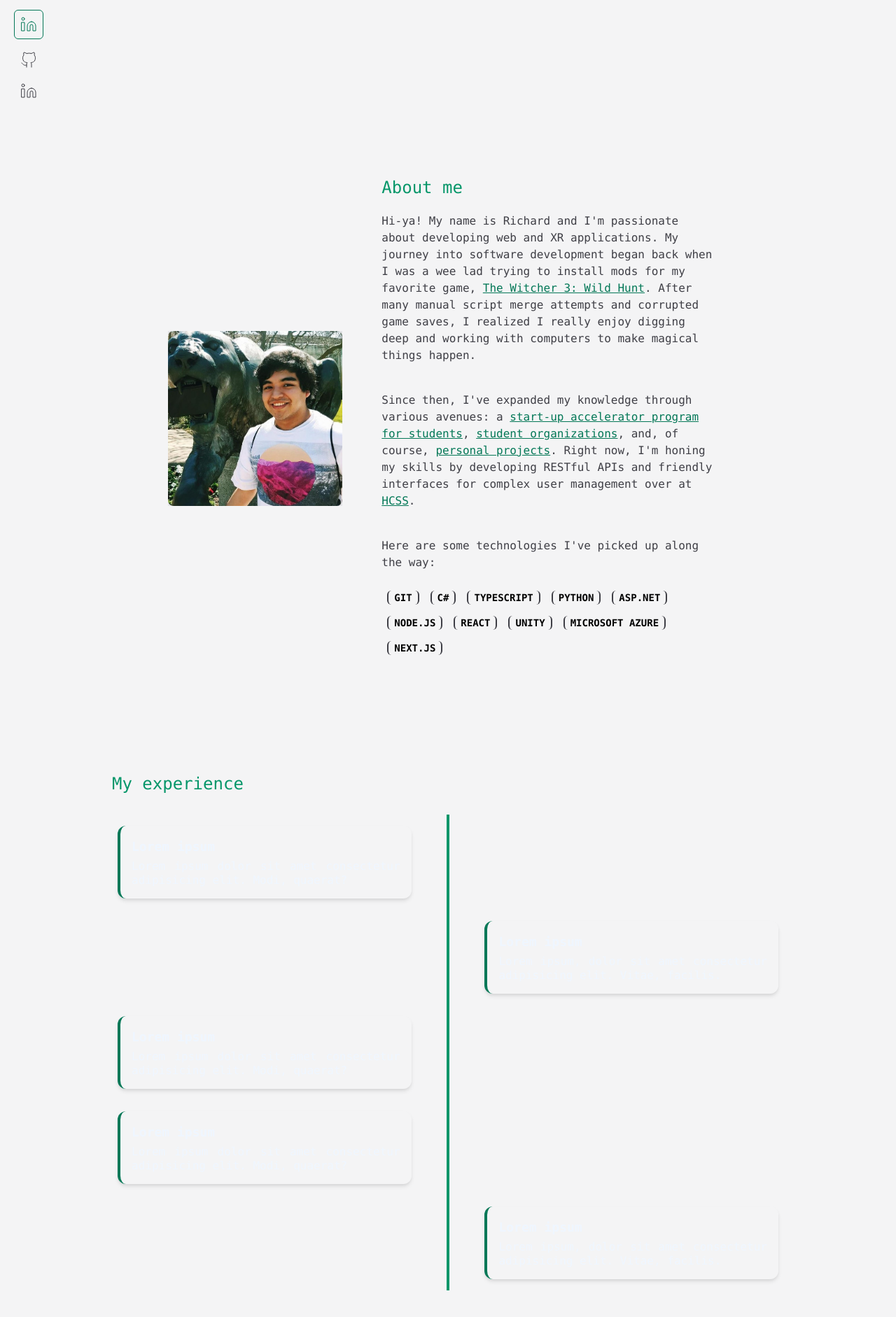
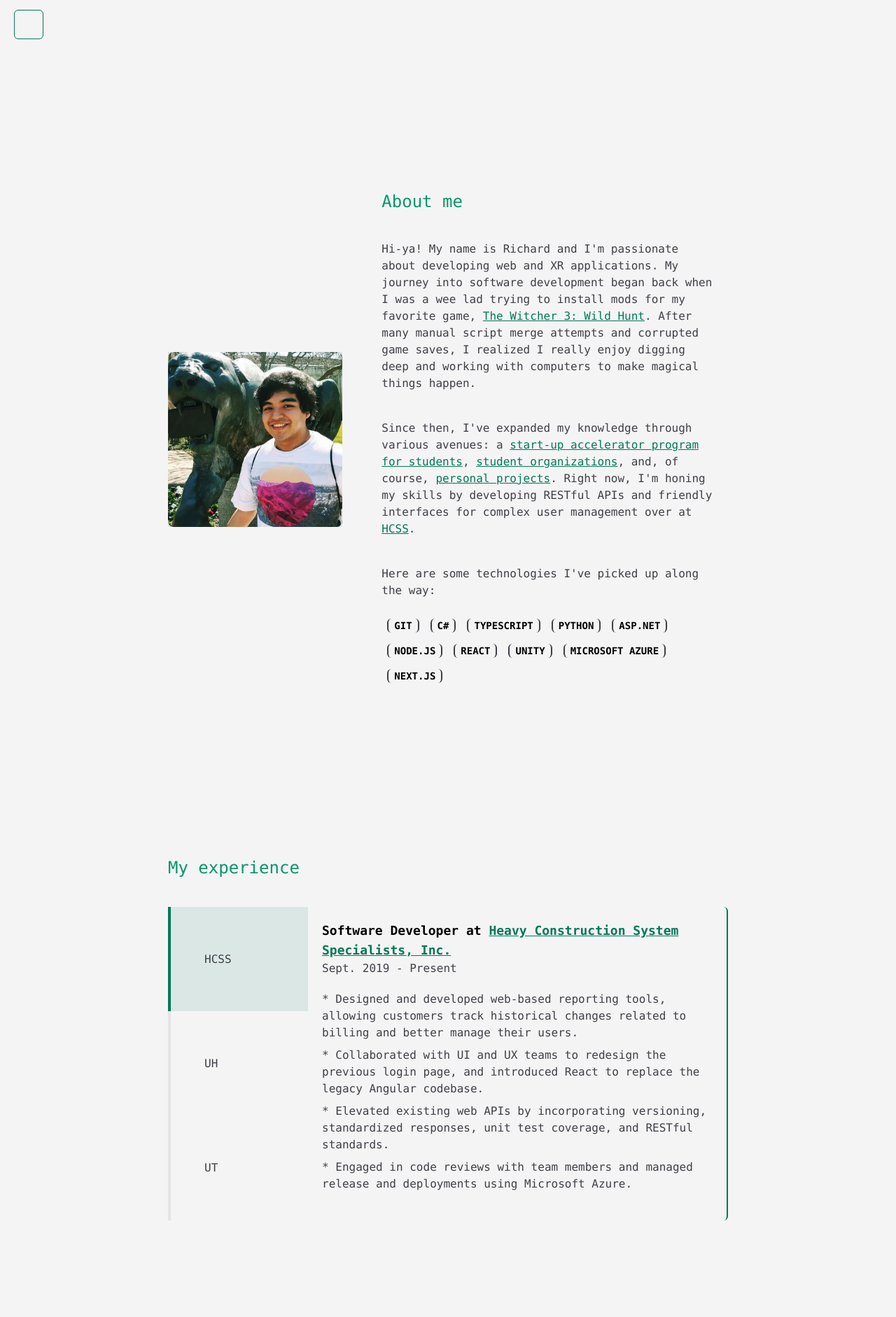
Before and after one commit to richard-paredes/richardparedes, a Next.js app: page / in a window 1280 px wide. Shown: the part 628-2510 px from the top of the page at 70% size. Built offline with nearby package versions, Linux system fonts and the light colour scheme; some icons are missing.

Commit message:
updated to include experience; style upgrade

```diff
--- a/components/Layout/Navbar.tsx
+++ b/components/Layout/Navbar.tsx
@@ -19,7 +19,7 @@ export const Navbar = () => {
         <input type="checkbox" className="hidden" id="menu-toggle" />
         <div className="hidden md:flex md:items-center md:w-auto w-full" id="menu">
             <nav>
-                <ul className="md:flex items-center text-center justify-between text-lg text-gray-900 dark:text-gray-400 pt-4 md:pt-0">
+                <ul className="md:flex items-center text-center justify-between text-body text-gray-900 dark:text-gray-400 pt-4 md:pt-0">
                     <li>
                         <a href="#about" className="md:p-4 py-3 px-0 block border-b-2 border-transparent hover-text-colored hover-border-colored">About</a>
                     </li>
--- /dev/null
+++ b/components/Tabs/Tab.tsx
@@ -0,0 +1,14 @@
+import React from 'react';
+
+export interface TabProps {
+  label: string;
+  activeTab: string;
+  onClick: (label: string) => void;
+}
+
+export const Tab: React.FC<TabProps> = ({ label, activeTab, onClick }) => {
+  const handleClick = () => onClick(label);
+  return <li role="tab" onClick={handleClick} className={`w-full transition flex border-b-4 md:border-b-0 md:border-l-4 px-12 py-2 md:h-full ${activeTab === label ? 'border-colored bg-colored bg-opacity-10 dark:bg-opacity-10' : 'border-grayscaled-soft'} hover-bg-colored hover:text-colored`}>
+    <span className="my-auto uppercase">{label}</span>
+  </li>
+};
--- /dev/null
+++ b/components/Tabs/TabContent.tsx
@@ -0,0 +1,11 @@
+import React from 'react';
+
+export interface TabContentProps {
+  label: string;
+}
+
+export const TabContent: React.FC<TabContentProps> = ({ children }) => {
+  return <>
+    {children}
+  </>
+}
--- /dev/null
+++ b/components/Tabs/Tabs.tsx
@@ -0,0 +1,34 @@
+import React, { useEffect, useState } from 'react';
+import { Tab } from './Tab';
+import { TabContentProps } from './TabContent';
+
+interface TabsProps {
+  children?: React.ReactElement<TabContentProps>[];
+}
+export const Tabs: React.FC<TabsProps> = ({ children }) => {
+  const [activeTab, setActiveTab] = useState('');
+  useEffect(() => {
+    if (!children || children.length < 1) {
+      return;
+    }
+    setActiveTab(children[0].props.label);
+  }, [children]);
+
+  return <div className="flex flex-col md:flex-row">
+    <div className="flex flex-col flex-1 items-stretch text-body md:w-1/3 xl:w-1/4 overflow-x-auto">
+      <ol className="z-0 mb-4 md:contents text-left flex flex-1 items-stretch text-grayscaled">
+        {children.map(tabContent => {
+          const { label } = tabContent.props
+          return <Tab key={label} label={label} activeTab={activeTab} onClick={setActiveTab} />
+        })}
+      </ol>
+    </div>
+    <div className="container md:w-2/3 xl:w-3/4 p-5 rounded-r-md border-r-2 border-colored">
+      {children.map(tabContent => {
+        const { label } = tabContent.props
+        return <div key={label} className={activeTab === label ? 'block' : 'hidden'}>{tabContent}</div>
+      }
+      )}
+    </div>
+  </div>
+}
--- a/pages/index.tsx
+++ b/pages/index.tsx
@@ -1,187 +1,120 @@
 import Head from 'next/head'
 import Image from 'next/image';
-import React from 'react'
+import React, { useState } from 'react'
 import { Sidebar } from '../components/Layout/Sidebar';
 import { Navbar } from '../components/Layout/Navbar';
+import { TabContent } from '../components/Tabs/TabContent';
+import { Tabs } from '../components/Tabs/Tabs';
 
 export const Home = (): JSX.Element => {
+  const [activeTab, setActiveTab] = useState('');
   return (
     <div className="flex flex-col font-mono theme-bg transition overflow-auto">
+      <Head>
+        <title>Richard Paredes</title>
+      </Head>
       <Navbar />
       <Sidebar />
       <div className="w-3/4 m-auto flex align-center ">
         <main className="w-full">
-          <section id="hello-world" className="w-full flex py-20 xl:py-32 min-h-screen md:w-3/4">
+          <section id="hello-world" className="w-full flex py-20 xl:py-32 min-h-screen md:w-3/5 xl:w-3/4">
             <div className="rounded-lg flex flex-col my-auto text-grayscaled">
-              <p className="header text-colored mb-10">
+              <p className="text-xl md:text-2xl text-colored mb-5 md:mb-10">
                 Hello, world!
               </p>
-              <h1 className="text-5xl text-black dark:text-white my-5">
+              <h1 className="text-3xl md:text-5xl text-black dark:text-white my-2 md:my-5">
                 I'm <span className="font-bold">Richard Paredes</span>.
               </h1>
-              <p className="text-4xl">
+              <p className="text-2xl md:text-4xl">
                 ^~^
               </p>
-              <p className="text-md my-10">
+              <p className="text-body my-4 md:my-10">
                 I'm a software engineer situated in Houston, Texas who loves to build applications for people. At the moment, I'm a full-stack web developer at <a href="https://www.hcss.com/" target="_blank" className="hyperlink">HCSS</a>, creating robust and scalable software for the construction industry.
               </p>
-              <div className="text-lg w-full align-self-end my-5">
+              <div className="text-md md:text-md w-full align-self-end my-2 md:my-5">
                 <a href="mailto:richard.o.paredes@gmail.com" className="btn-colored">Contact me</a>
               </div>
             </div>
           </section>
           <section id="about" className="flex py-20 min-h-screen w-full md:w-5/6 my-auto mx-auto">
             <div className="rounded-lg w-full flex flex-col md:flex-row my-auto overflow-auto sm:mx-auto md:mx-0 md:w-full">
-              <div className="z-0 w-full md:w-3/4 lg:w-2/3 xl:w-1/2 my-auto bg-gray-200 dark:bg-gray-800">
+              <div className="z-0 w-full md:w-3/4 lg:w-2/3 xl:w-1/2 my-auto bg-grayscaled-soft">
                 <Image alt="Richard Paredes" src="/images/me.jpg" width="225px" height="225px" layout="responsive" className="rounded-lg" />
               </div>
-              <div className="my-5 md:my-0 md:ml-10 flex flex-col container px-4 text-grayscaled">
-                <h2 className="header special-text-colored">
+              <div className="my-5 md:ml-10 flex flex-col container px-4 text-grayscaled">
+                <h2 className="text-xl md:text-2xl mb-5 md:mb-10 special-text-colored">
                   About me
                 </h2>
-                <p className="text-md mb-10">
+                <p className="text-body mb-5 md:mb-10">
                   Hi-ya!
                   My name is Richard and I'm passionate about developing web and XR applications. My journey into software development began back when I was a wee lad trying to install mods for my favorite game, <a href="https://thewitcher.com/en/witcher3" target="_blank" className="hyperlink">The Witcher 3: Wild Hunt</a>. After many manual script merge attempts and corrupted game saves, I realized I really enjoy digging deep and working with computers to make magical things happen.
                 </p>
-                <p className="text-md mb-10">
+                <p className="text-body mb-5 md:mb-10">
                   Since then, I've expanded my knowledge through various avenues: a <a href="https://redlabs.uh.edu" target="_blank" className="hyperlink">start-up accelerator program for students</a>, <a href="https://cougarcs.com/" target="_blank" className="hyperlink">student organizations</a>, and, of course, <a href="https://github.com/richard-paredes/" target="_blank" className="hyperlink">personal projects</a>. Right now, I'm honing my skills by developing RESTful APIs and friendly interfaces for complex user management over at <a href="https://www.hcss.com/" target="_blank" className="hyperlink">HCSS</a>.
                 </p>
-                <p className="text-md mb-5">
+                <p className="text-body mb-2 md:mb-5">
                   Here are some technologies I've picked up along the way:
                 </p>
-                <div className="flex text-black dark:text-white flex-wrap rounded-md">
-                  <span className="p-0 px-2 rounded-md text-sm uppercase border-l-2 border-r-2 border-gray-700 dark:border-gray-400 font-semibold m-2">Git</span>
-                  <span className="p-0 px-2 rounded-md text-sm uppercase border-l-2 border-r-2 border-gray-700 dark:border-gray-400 font-semibold m-2">C#</span>
-                  <span className="p-0 px-2 rounded-md text-sm uppercase border-l-2 border-r-2 border-gray-700 dark:border-gray-400 font-semibold m-2">TypeScript</span>
-                  <span className="p-0 px-2 rounded-md text-sm uppercase border-l-2 border-r-2 border-gray-700 dark:border-gray-400 font-semibold m-2">Python</span>
-                  <span className="p-0 px-2 rounded-md text-sm uppercase border-l-2 border-r-2 border-gray-700 dark:border-gray-400 font-semibold m-2">ASP.NET</span>
-                  <span className="p-0 px-2 rounded-md text-sm uppercase border-l-2 border-r-2 border-gray-700 dark:border-gray-400 font-semibold m-2">Node.JS</span>
-                  <span className="p-0 px-2 rounded-md text-sm uppercase border-l-2 border-r-2 border-gray-700 dark:border-gray-400 font-semibold m-2">React</span>
-                  <span className="p-0 px-2 rounded-md text-sm uppercase border-l-2 border-r-2 border-gray-700 dark:border-gray-400 font-semibold m-2">Unity</span>
-                  <span className="p-0 px-2 rounded-md text-sm uppercase border-l-2 border-r-2 border-gray-700 dark:border-gray-400 font-semibold m-2">Microsoft Azure</span>
-                  <span className="p-0 px-2 rounded-md text-sm uppercase border-l-2 border-r-2 border-gray-700 dark:border-gray-400 font-semibold m-2">Next.JS</span>
+                <div className="flex text-black text-xs md:text-sm dark:text-white flex-wrap rounded-md">
+                  <span className="pill">Git</span>
+                  <span className="pill">C#</span>
+                  <span className="pill">TypeScript</span>
+                  <span className="pill">Python</span>
+                  <span className="pill">ASP.NET</span>
+                  <span className="pill">Node.JS</span>
+                  <span className="pill">React</span>
+                  <span className="pill">Unity</span>
+                  <span className="pill">Microsoft Azure</span>
+                  <span className="pill">Next.JS</span>
                 </div>
               </div>
             </div>
           </section>
-          <section id="experience" className="flex flex-col py-20 min-h-screen w-full my-auto mx-auto">
-            <div className="mt-auto text-grayscaled">
-              <h2 className="header special-text-colored">
+          <section id="experience" className="flex flex-col py-20 min-h-screen w-full md:w-5/6 my-auto mx-auto">
+
+            <div className="my-auto  text-grayscaled">
+              <h2 className="text-xl md:text-2xl mb-5 md:mb-10 special-text-colored">
                 My experience
-                </h2>
-            </div>
-            <div className="container">
-              <div
-                className="flex flex-col md:grid grid-cols-9 mx-auto p-2 text-blue-50"
-              >
-                {/* <!-- left --> */}
-                <div className="flex flex-row-reverse md:contents">
-                  <div
-                    className="border-l-4 border-colored col-start-1 col-end-5 p-4 rounded-xl my-4 ml-auto shadow-md"
-                  >
-                    <h3 className="font-semibold text-lg mb-1">Lorem ipsum</h3>
-                    <p className="leading-tight text-justify">
-                      Lorem ipsum dolor sit amet consectetur adipisicing elit. Modi,
-                      quaerat?
-                </p>
-                  </div>
-                  <div className="col-start-5 col-end-6 md:mx-auto relative mr-10">
-                    <div className="h-full w-6 flex items-center justify-center">
-                      <div className="h-full w-1 special-bg-colored pointer-events-none"></div>
-                    </div>
-                    {/* <div
-                      className="w-6 h-6 absolute top-1/2 -mt-3 rounded-full border-l-4 border-colored shadow"
-                    ></div> */}
-                  </div>
-                </div>
-                {/* <!-- right --> */}
-                <div className="flex md:contents">
-                  <div className="col-start-5 col-end-6 mr-10 md:mx-auto relative">
-                    <div className="h-full w-6 flex items-center justify-center">
-                      <div className="h-full w-1 special-bg-colored pointer-events-none"></div>
-                    </div>
-                    {/* <div
-                      className="w-6 h-6 absolute top-1/2 -mt-3 rounded-full border-l-4 border-colored shadow"
-                    ></div> */}
-                  </div>
-                  <div
-                    className="border-l-4 border-colored col-start-6 col-end-10 p-4 rounded-xl my-4 mr-auto shadow-md"
-                  >
-                    <h3 className="font-semibold text-lg mb-1">Lorem ipsum</h3>
-                    <p className="leading-tight text-justify">
-                      Lorem ipsum, dolor sit amet consectetur adipisicing elit.
-                      Vitae, facilis.
-                </p>
-                  </div>
-                </div>
-                {/* <!-- left --> */}
-                <div className="flex flex-row-reverse md:contents">
-                  <div
-                    className="border-l-4 border-colored col-start-1 col-end-5 p-4 rounded-xl my-4 ml-auto shadow-md"
-                  >
-                    <h3 className="font-semibold text-lg mb-1">Lorem ipsum</h3>
-                    <p className="leading-tight text-justify">
-                      Lorem ipsum dolor sit amet consectetur adipisicing elit. Modi,
-                      quaerat?
-                </p>
-                  </div>
-                  <div className="col-start-5 col-end-6 md:mx-auto relative mr-10">
-                    <div className="h-full w-6 flex items-center justify-center">
-                      <div className="h-full w-1 special-bg-colored pointer-events-none"></div>
-                    </div>
-                    {/* <div
-                      className="w-6 h-6 absolute top-1/2 -mt-3 rounded-full border-l-4 border-colored shadow"
-                    ></div> */}
-                  </div>
-                </div>
-                {/* <!-- left --> */}
-                <div className="flex flex-row-reverse md:contents">
-                  <div
-                    className="border-l-4 border-colored col-start-1 col-end-5 p-4 rounded-xl my-4 ml-auto shadow-md"
-                  >
-                    <h3 className="font-semibold text-lg mb-1">Lorem ipsum</h3>
-                    <p className="leading-tight text-justify">
-                      Lorem ipsum dolor sit amet consectetur adipisicing elit. Modi,
-                      quaerat?
-                </p>
-                  </div>
-                  <div className="col-start-5 col-end-6 md:mx-auto relative mr-10">
-                    <div className="h-full w-6 flex items-center justify-center">
-                      <div className="h-full w-1 special-bg-colored pointer-events-none"></div>
-                    </div>
-                    {/* <div
-                      className="w-6 h-6 absolute top-1/2 -mt-3 rounded-full border-l-4 border-colored shadow"
-                    ></div> */}
-                  </div>
-                </div>
-                {/* <!-- right --> */}
-                <div className="flex md:contents">
-                  <div className="col-start-5 col-end-6 mr-10 md:mx-auto relative">
-                    <div className="h-full w-6 flex items-center justify-center">
-                      <div className="h-full w-1 special-bg-colored pointer-events-none"></div>
-                    </div>
-                    {/* <div
-                      className="w-6 h-6 absolute top-1/2 -mt-3 rounded-full border-l-4 border-colored shadow"
-                    ></div> */}
-                  </div>
-                  <div
-                    className="border-l-4 border-colored col-start-6 col-end-10 p-4 rounded-xl my-4 mr-auto shadow-md"
-                  >
-                    <h3 className="font-semibold text-lg mb-1">Lorem ipsum</h3>
-                    <p className="leading-tight text-justify">
-                      Lorem ipsum, dolor sit amet consectetur adipisicing elit.
-                      Vitae, facilis.
-                </p>
-                  </div>
-                </div>
-              </div>
+              </h2>
+              <Tabs>
+                <TabContent label="HCSS">
+                  <h2 className="text-base md:text-lg font-semibold text-black dark:text-white">Software Developer at <a href="https://www.hcss.com/" target="_blank" className="hyperlink">Heavy Construction System Specialists, Inc.</a></h2>
+                  <h3 className="text-body text-grayscaled">Sept. 2019 - Present</h3>
+                  <ul className="text-body text-grayscaled my-5">
+                    <li className="my-2">* Designed and developed web-based reporting tools, allowing customers track historical changes related to billing and better manage their users.</li>
+                    <li className="my-2">* Collaborated with UI and UX teams to redesign the previous login page, and introduced React to replace the legacy Angular codebase.</li>
+                    <li className="my-2">* Elevated existing web APIs by incorporating versioning, standardized responses, unit test coverage, and RESTful standards.</li>
+                    <li className="my-2">* Engaged in code reviews with team members and managed release and deployments using Microsoft Azure.</li>
+                  </ul>
+                </TabContent>
+                <TabContent label="UH">
+                  <h2 className="text-base md:text-lg font-semibold text-black dark:text-white">Game Developer at <a target="_blank" href="https://www.linkedin.com/company/uhredlabs" className="hyperlink">Univeristy of Houston</a></h2>
+                  <h3 className="text-body text-grayscaled">Summer 2019</h3>
+                  <ul className="text-body text-grayscaled my-5">
+                    <li className="my-2">* Participated in a entrepreneurship program, Pre-RED Labs, to kickstart a start-up focused on helping people with self-discovery through interactive games.</li>
+                    <li className="my-2">*  .</li>
+                    <li className="my-2">* Elevated existing web APIs by incorporating versioning, standardized responses, unit test coverage, and RESTful standards.</li>
+                    <li className="my-2">* Engaged in code reviews with team members and managed release and deployments using Microsoft Azure.</li>
+                  </ul>
+                </TabContent>
+                <TabContent label="UT">
+                  <h2 className="text-base md:text-lg font-semibold text-black dark:text-white">Undergraduate Research Mentor at <a href="https://cns.utexas.edu/fri/students/next-steps/peer-mentoring-program" className="hyperlink">University of Texas at Austin</a></h2>
+                  <h3 className="text-body text-grayscaled">Jan. 2017 - Dec. 2018</h3>
+                  <ul className="text-body text-grayscaled my-5">
+                    <li className="my-2">* Designed and developed web-based reporting tools, allowing customers track historical changes related to billing and better manage their users.</li>
+                    <li className="my-2">* Collaborated with UI and UX teams to redesign the previous login page, and introduced React to replace the legacy Angular codebase.</li>
+                    <li className="my-2">* Elevated existing web APIs by incorporating versioning, standardized responses, unit test coverage, and RESTful standards.</li>
+                    <li className="my-2">* Engaged in code reviews with team members and managed release and deployments using Microsoft Azure.</li>
+                  </ul>
+                </TabContent>
+              </Tabs>
             </div>
           </section>
           <section id="projects" className="flex flex-col py-20 min-h-screen w-full my-auto mx-auto">
             <div className="mt-auto text-grayscaled">
               <h2 className="header special-text-colored">
                 My experience
-                </h2>
+              </h2>
             </div>
             <div className="w-full h-1 border-2 mb-auto">
 
--- a/public/stylesheets/index.css
+++ b/public/stylesheets/index.css
@@ -18,26 +18,38 @@
   .text-colored {
     @apply text-emerald-700 dark:text-emerald-200;
   }
-  .special-text-colored {
-    @apply text-emerald-600 dark:text-emerald-400;
+  .border-colored {
+    @apply border-emerald-700 dark:border-emerald-200;
+  }
+  .stroke-colored {
+    @apply stroke-emerald-700 dark:stroke-emerald-200;
   }
   .special-bg-colored {
     @apply bg-emerald-600 dark:bg-emerald-400;
   }
+  .special-text-colored {
+    @apply text-emerald-600 dark:text-emerald-400;
+  }
   .special-border-colored {
     @apply border-emerald-600 dark:border-emerald-400;
+  }
+  .bg-grayscaled {
+    @apply bg-gray-700 dark:bg-gray-400;
   }
   .text-grayscaled {
     @apply text-gray-700 dark:text-gray-400;
   }
-  .stroke-colored {
-    @apply stroke-emerald-700 dark:stroke-emerald-200;
+  .border-grayscaled {
+    @apply border-gray-700 dark:border-gray-400;
   }
   .stroke-grayscaled {
     @apply stroke-gray-700 dark:stroke-gray-400;
   }
-  .border-colored {
-    @apply border-emerald-700 dark:border-emerald-200;
+  .bg-grayscaled-soft {
+    @apply bg-gray-200 dark:bg-gray-800;
+  }
+  .border-grayscaled-soft {
+    @apply border-gray-200 dark:border-gray-800;
   }
   .hover-text-colored {
     @apply hover:text-colored;
@@ -52,9 +64,15 @@
     @apply hover:bg-opacity-10 dark:hover:bg-opacity-10 hover:bg-colored;
   }
   .btn-colored {
-    @apply p-4 border rounded-md border-colored text-colored hover-bg-colored;
+    @apply p-2 md:p-4 border rounded-md border-colored text-colored hover-bg-colored;
   }
   .header {
     @apply text-2xl special-text-colored mb-5;
   }
+  .text-body {
+    @apply text-sm md:text-base;
+  }
+  .pill {
+    @apply p-0 px-2 rounded-md uppercase border-l-2 border-r-2 border-grayscaled font-semibold m-1 md:m-2;
+  }
 }
```
Also changed, not shown: components/Layout/Sidebar.tsx (+2 -9 lines).
